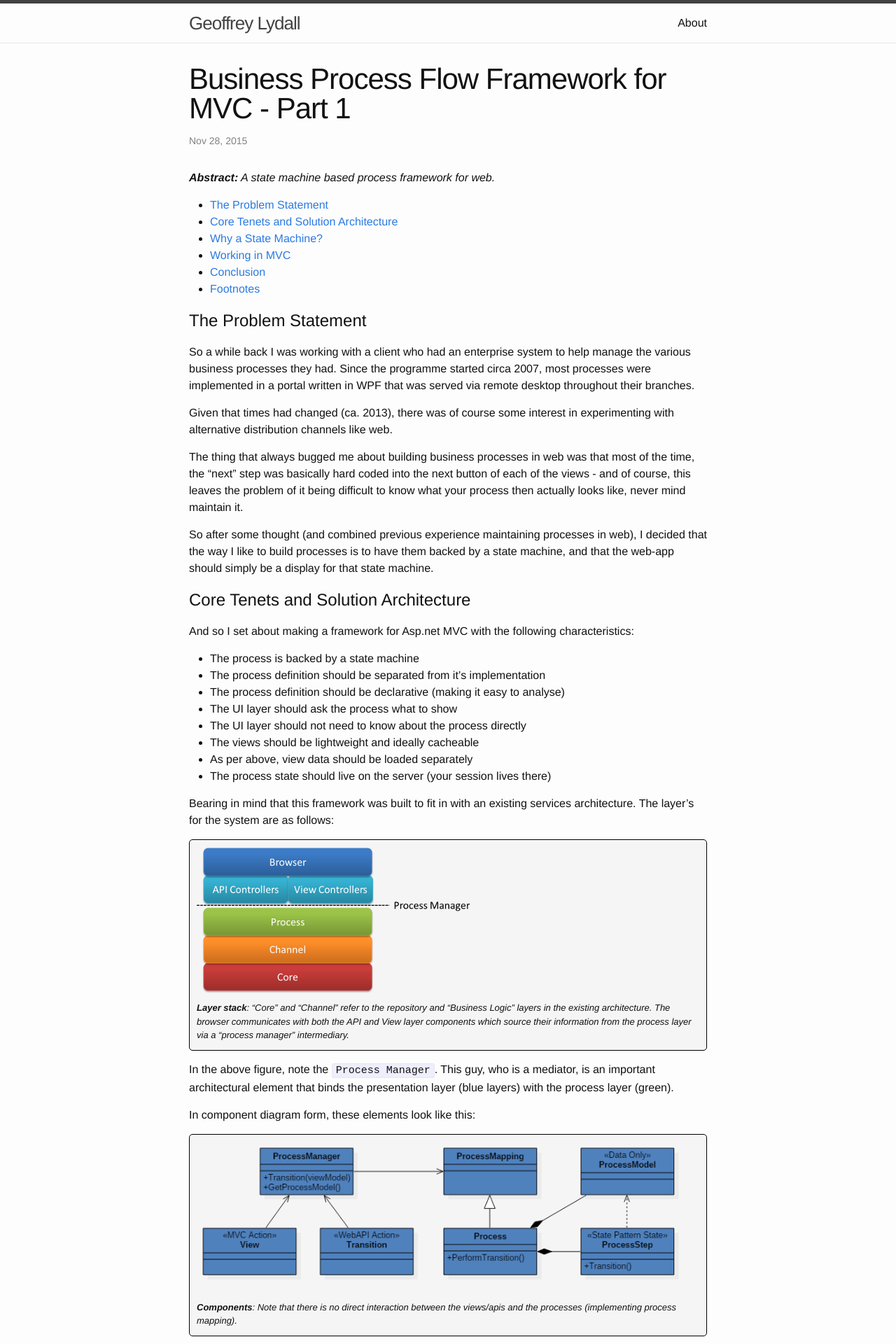
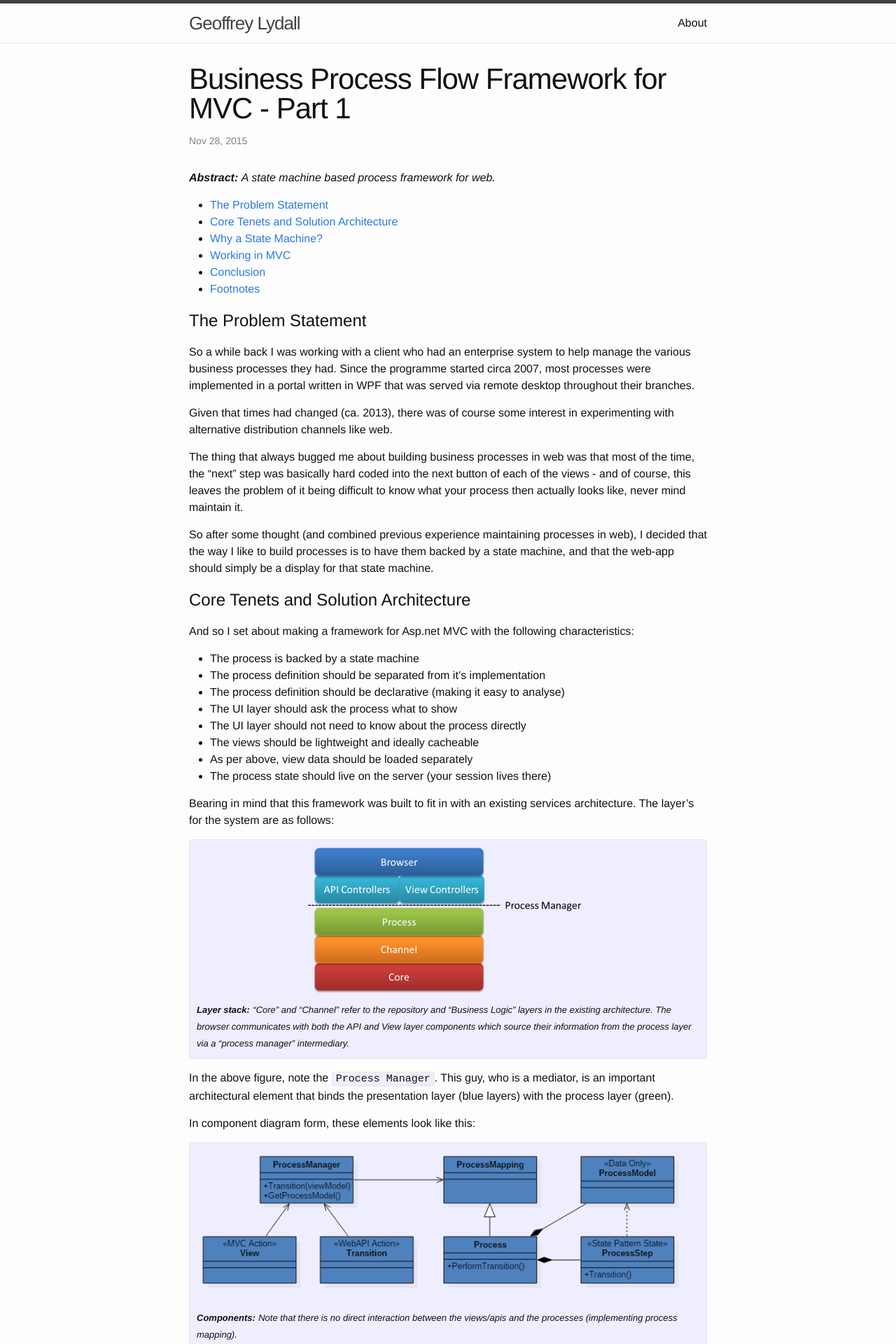
Before and after one commit to geoffles/geoffles.github.io, a Jekyll site: the page built from _posts/2015-11-28-process-framework-part-1.md, in a window 1280 px wide. Shown: the top 1920 px of the page at 70% size. Built offline with Jekyll 4.4.1, drawn with Linux system fonts in a browser that asks for light colours; some of the changed text lies outside the part shown.

Commit message:
Update figure background and caption styling

```diff
--- a/_posts/2015-11-28-process-framework-part-1.md
+++ b/_posts/2015-11-28-process-framework-part-1.md
@@ -6,7 +6,7 @@ date:	2015-11-28 10:54:53 +0200
 tags:	[process, frameworks, state-machine]
 ---
 
-***Abstract:** A state machine based process framework for web.*
+***Abstract:*** *A state machine based process framework for web.*
 
 * TOC
 {:toc}
@@ -37,7 +37,7 @@ And so I set about making a framework for Asp.net MVC with the following charact
 Bearing in mind that this framework was built to fit in with an existing services architecture. The layer's for the system are as follows:
 
 ![Layer stack for the system](/img/frameworks/pfx-layerstack.png)
-***Layer stack**: "Core" and "Channel" refer to the repository and "Business Logic" layers in the existing architecture. The browser communicates with both the API and View layer components which source their information from the process layer via a "process manager" intermediary.*
+***Layer stack:*** *"Core" and "Channel" refer to the repository and "Business Logic" layers in the existing architecture. The browser communicates with both the API and View layer components which source their information from the process layer via a "process manager" intermediary.*
 {: class="figure"}
 
 In the above figure, note the `Process Manager`. This guy, who is a mediator, is an important architectural element that binds the presentation layer (blue layers) with the process layer (green).
@@ -45,7 +45,7 @@ In the above figure, note the `Process Manager`. This guy, who is a mediator, is
 In component diagram form, these elements look like this:
 
 ![Class diagram for process manager architecture](/img/frameworks/pfx-classes.png)
-***Components**: Note that there is no direct interaction between the views/apis and the processes (implementing process mapping).*
+***Components:*** *Note that there is no direct interaction between the views/apis and the processes (implementing process mapping).*
 {: class="figure"}
 
 All data for the business process is stored in the `<<Data Only>>` `Process Model`. The function of the process is to guide the user through creating a process model which can then be used to perform a business function. Each process step has it's own class (state), and the process class itself becomes very thin, delegating it's work to the current process step - i.e. the `State Pattern`[^1].
@@ -62,7 +62,7 @@ State Machines are great at managing complexity in situations where you have uni
 This allows us then to model a business process like this:
 
 ![A sample business process](/img/frameworks/pfx-flow.png)
-***States**: A sample business process. Each state, or activity may have it's own complexities, but are contained within the state.*
+***States:*** *A sample business process. Each state, or activity may have it's own complexities, but are contained within the state.*
 {: class="figure"}
 
 Just a minor note on State Machines vs the State Pattern: These are not the same thing, however the state pattern *can* be used to implement a state machine.
@@ -82,7 +82,7 @@ Well that seems simple enough... right? There's a little more "magic" to the imp
 Here is an overview of the WebAPI life cycle for an API call:
 
 ![Process framework lifecycle](/img/frameworks/pfx-lifecycle.png)
-***Life Cycle:** The process framework life cycle. Most of this work is performed by the `Process Manager`.*
+***Life Cycle:*** *The process framework life cycle. Most of this work is performed by the `Process Manager`.*
 {: class="figure"}
 
 #  Conclusion
--- a/css/custom.css
+++ b/css/custom.css
@@ -1,15 +1,21 @@
 p.figure  em {
+    display: inline;
+    font-size: small;
+}
+
+p.figure  strong {
     display: inline-block;
     font-size: small;
 }
 
 p.figure img{
     margin:0 auto;
+    display: block;
 }
 
 p.figure{
     padding:10px;
-    background-color:#f5f5f5;
-    border: 1px solid black;
-    border-radius: 5px;
+    background-color:rgb(238, 238, 255);
+    border: 1px solid #e8e8e8;
+    border-radius: 3px;
 }
```
